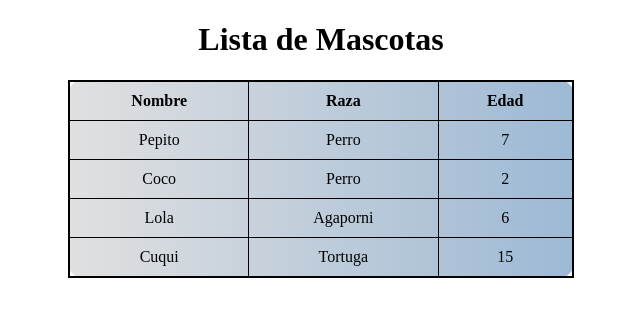
After one commit to PedroFabian43/django, a Django app: page /aplicacion/animales/ in a window 1280 px wide. The commit adds this page. Shown: the top 317 px of the page, without its empty margins (319-959 px from the left). Run offline with Django 5.2, Linux system fonts and the light colour scheme.

Commit message:
he añadido html

```diff
--- /dev/null
+++ b/webproject/aplicacion/static/css/mascota.css
@@ -0,0 +1,17 @@
+table {
+    margin: auto;
+    border-collapse: collapse;
+    width: 40%;
+    border: 2px solid black;
+    border-radius: 15px;
+    background: linear-gradient(to left, #9db9d5, #e0e0e0);
+}
+th, td {
+    text-align: center;
+    border: 1px solid black;
+    padding: 10px;
+}
+body {
+    text-align: center;
+
+}
--- /dev/null
+++ b/webproject/aplicacion/templates/paginas/mascotas.html
@@ -0,0 +1,33 @@
+{% load static %}
+<!DOCTYPE html>
+<html lang="en">
+<head>
+    <meta charset="UTF-8">
+    <meta name="viewport" content="width=device-width, initial-scale=1.0">
+    <title>Document</title>
+    <link rel="stylesheet" href = "{% static 'css/mascota.css' %}">
+</head>
+<body>
+    <h1>Lista de Mascotas</h1>
+    <table>
+        <thead>
+            <tr>
+                <th>Nombre</th>
+                <th>Raza</th>
+                <th>Edad</th>
+            </tr>
+        </thead>
+        <tbody>
+            <tr>
+                {% for mascota in listamascotas%}
+                    <tr>
+                        <td>{{mascota.nombre}}</td>
+                        <td>{{mascota.raza}} </td>
+                        <td>{{mascota.edad}} </td>
+                    </tr>
+                {% endfor %}
+            </tr>
+        </tbody>
+    </table>
+</body>
+</html>
--- a/webproject/aplicacion/urls.py
+++ b/webproject/aplicacion/urls.py
@@ -7,6 +7,10 @@ from aplicacion import views
 # Aquí ponemos las url de cada url del webproject
 urlpatterns = [
     path('', views.index, name="index"), #http://127.0.0.1:8000/aplicacion/
-    path('prueba/', views.prueba, name="prueba") #http://127.0.0.1:8000/aplicacion/prueba/
-
+    path('prueba/', views.prueba, name="prueba"), #http://127.0.0.1:8000/aplicacion/prueba/
+    path('noticias/', views.monstruos, name='monstruos'), #http://127.0.0.1:8000/aplicacion/noticias/
+    path("futbol/", views.futbol, name="futbol"),
+    path("nombres/", views.nombres, name="nombres"),
+    path("animales/", views.mascota, name="mascota"),
+    path("colores/", views.colores, name="colores"),
 ]
--- a/webproject/aplicacion/views.py
+++ b/webproject/aplicacion/views.py
@@ -8,3 +8,79 @@ def index(request):
 
 def prueba(request):
     return render(request, "paginas/prueba.html")
+
+def monstruos(request):
+    return render(request, "paginas/monstruos.html")
+
+def futbol(request):
+    informacion = {
+        "equipo": "Real Sociedad"
+    }
+    return render(request, "paginas/futbol.html", informacion)
+
+def nombres(request):
+    listanombres = ["Adrian", "Lucía", "Aitana", "Juan", "Paco"]
+    #En este mismo ejemplo me gustaria enviar el nombre y la edad
+    listapersonas = [
+        {
+            "nombre": "Adrian",
+            "edad": 26
+        },
+        {
+            "nombre": "Lucia",
+            "edad": 23
+        },
+        {
+            "nombre": "Paco",
+            "edad": 50
+        },
+    ]
+    #La informacion la debemos enviar mediante diccionarios
+    informacion = {
+        "listanombres":listanombres,
+        "listapersonas":listapersonas
+    }
+    return render(request, "paginas/nombres.html", informacion)
+
+def mascota(request):
+    listamascotas = [
+        {
+            "nombre": "Pepito",
+            "raza": "Perro",
+            "edad": "7"
+        },
+        {
+            "nombre": "Coco",
+            "raza": "Perro",
+            "edad": "2"
+        },
+        {
+            "nombre": "Lola",
+            "raza": "Agaporni",
+            "edad": "6"
+        },
+        {
+            "nombre": "Cuqui",
+            "raza": "Tortuga",
+            "edad": "15"
+        }
+    ]
+    #Guardamos la info en un diccionario a enviar
+    informacion = {
+        "listamascotas":listamascotas
+    }
+    return render(request, "paginas/mascotas.html", informacion)
+
+def colores(request):
+    #Hay que comprobar si recibimos algo o no
+    if('micolor' in request.GET):
+        #La informacion viene mediante GET en la URL
+        colorRecibido = request.GET["micolor"]
+    else:
+        colorRecibido = "Negro como tu alma"
+    #Ya tenemos un color y que hacemos con él?
+    #Devolvemos el color para dibujarlo
+    informacion = {
+        "color": colorRecibido
+    }
+    return render(request, "paginas/colores.html", informacion)
```
Also changed, not shown: webproject/aplicacion/static/css/monstruo.css (added, +11 -0 lines), webproject/aplicacion/templates/paginas/colores.html (added, +19 -0 lines), webproject/aplicacion/templates/paginas/futbol.html (added, +13 -0 lines), webproject/aplicacion/templates/paginas/index.html (+15 -1 lines), webproject/aplicacion/templates/paginas/monstruos.html (added, +20 -0 lines), webproject/aplicacion/templates/paginas/nombres.html (added, +44 -0 lines), webproject/aplicacion/static/images/juan.png (added).
